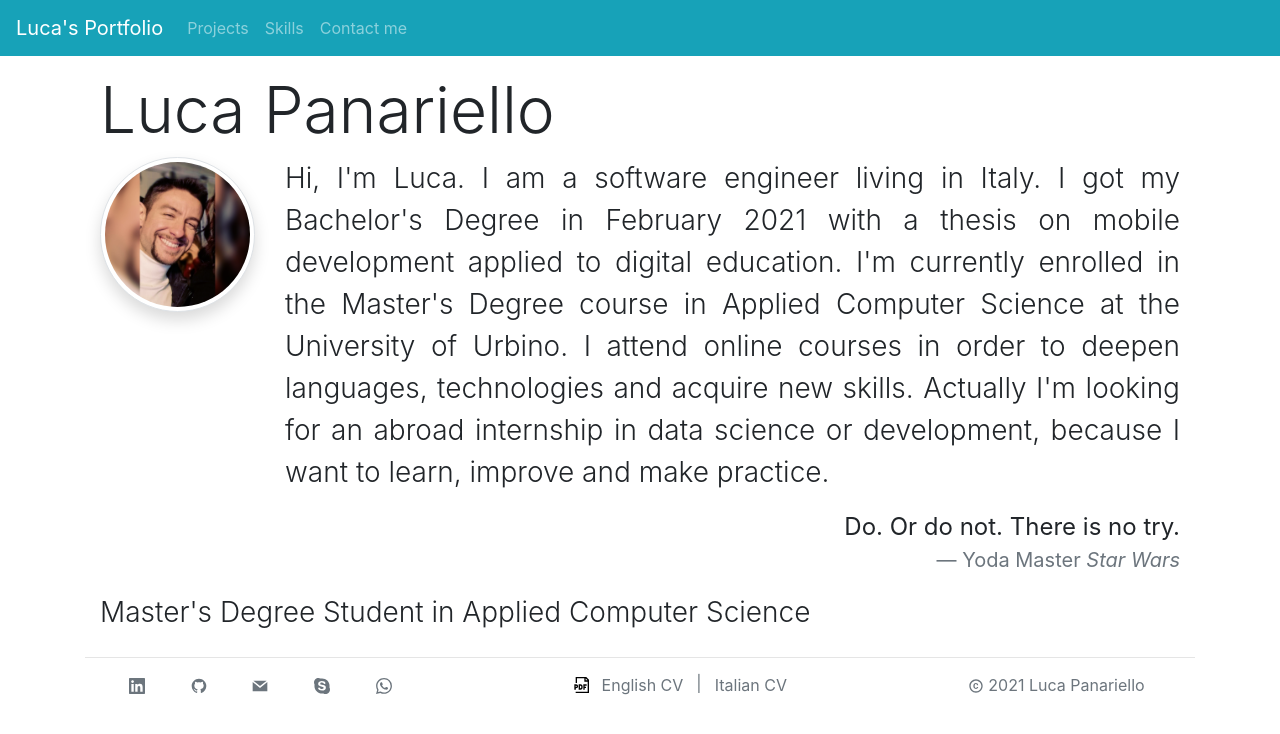
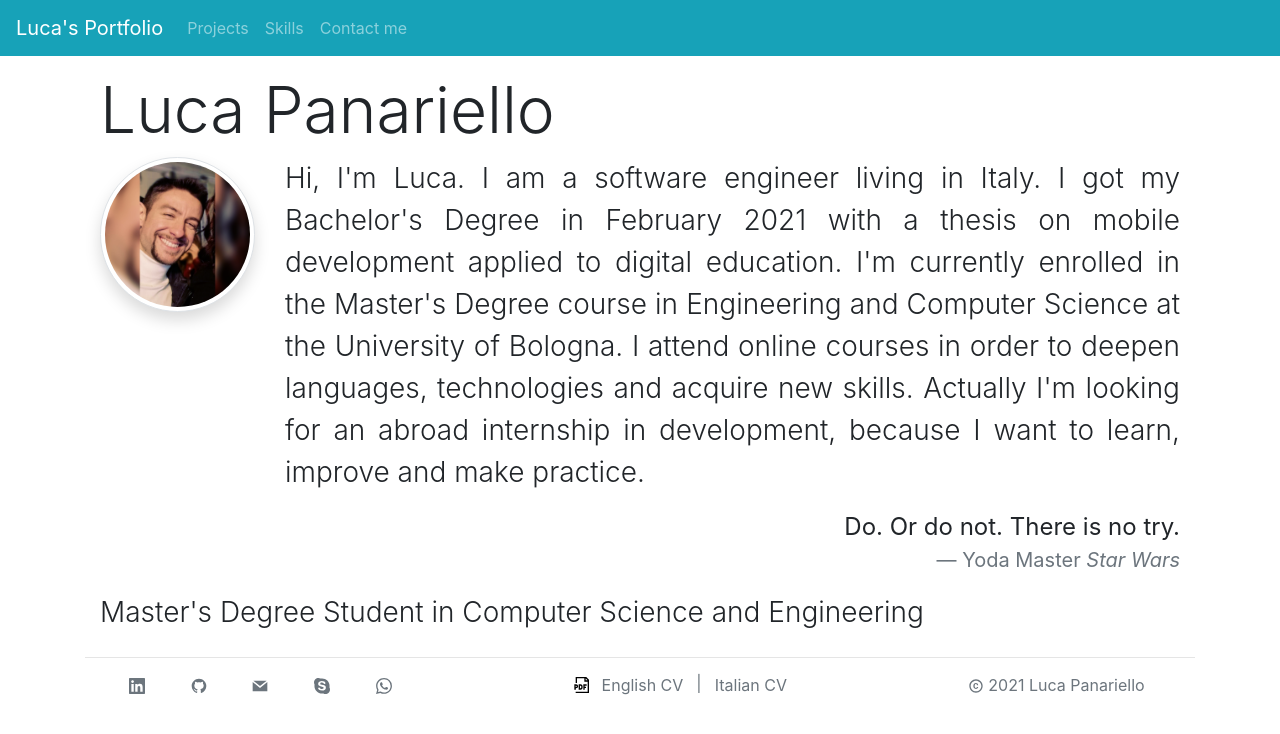
Before and after one commit to elpanas/LukePersonal, a React (Create React App) app: page / in a window 1280 px wide. Shown: the top 734 px of the page. Built offline with nearby package versions, Linux system fonts and the light colour scheme.

Commit message:
preview image and updates

```diff
--- a/public/index.html
+++ b/public/index.html
@@ -8,6 +8,17 @@
     <meta
       name="description"
       content="My Personal Portfolio by Luca Panariello"
+    />
+    <meta property="og:URL" content="https://lucapanariello.altervista.org/" />
+    <meta property="og:type" content="article" />
+    <meta property="og:title" content="Luca's Personal Page" />
+    <meta
+      property="og:description"
+      content="Hi, I'm Luca. I am a software engineer living in Italy, graduated in Urbino and focused on Flutter and Node.js development. Click to read about me!"
+    />
+    <meta
+      property="og:image"
+      content="https://lucapanariello.altervista.org/images/preview.jpg"
     />
     <link rel="apple-touch-icon" href="%PUBLIC_URL%/logo260.png" />
     <!--
--- a/src/components/home/HomePage.js
+++ b/src/components/home/HomePage.js
@@ -29,11 +29,11 @@ const HomePage = () => {
               Hi, I'm Luca. I am a software engineer living in Italy. I got my
               Bachelor's Degree in February 2021 with a thesis on mobile
               development applied to digital education. I'm currently enrolled
-              in the Master's Degree course in Applied Computer Science at the
-              University of Urbino. I attend online courses in order to deepen
-              languages, technologies and acquire new skills. Actually I'm
-              looking for an abroad internship in data science or development,
-              because I want to learn, improve and make practice.
+              in the Master's Degree course in Engineering and Computer Science
+              at the University of Bologna. I attend online courses in order to
+              deepen languages, technologies and acquire new skills. Actually
+              I'm looking for an abroad internship in development, because I
+              want to learn, improve and make practice.
               <br />
             </p>
             <blockquote className="blockquote text-right">
@@ -47,7 +47,7 @@ const HomePage = () => {
         <Row>
           <Col>
             <p className="lead subtext">
-              Master's Degree Student in Applied Computer Science
+              Master's Degree Student in Computer Science and Engineering
             </p>
           </Col>
         </Row>
```
Also changed, not shown: public/images/preview.jpg (added), 1 other file (tests, documents, lock files or other folders).
